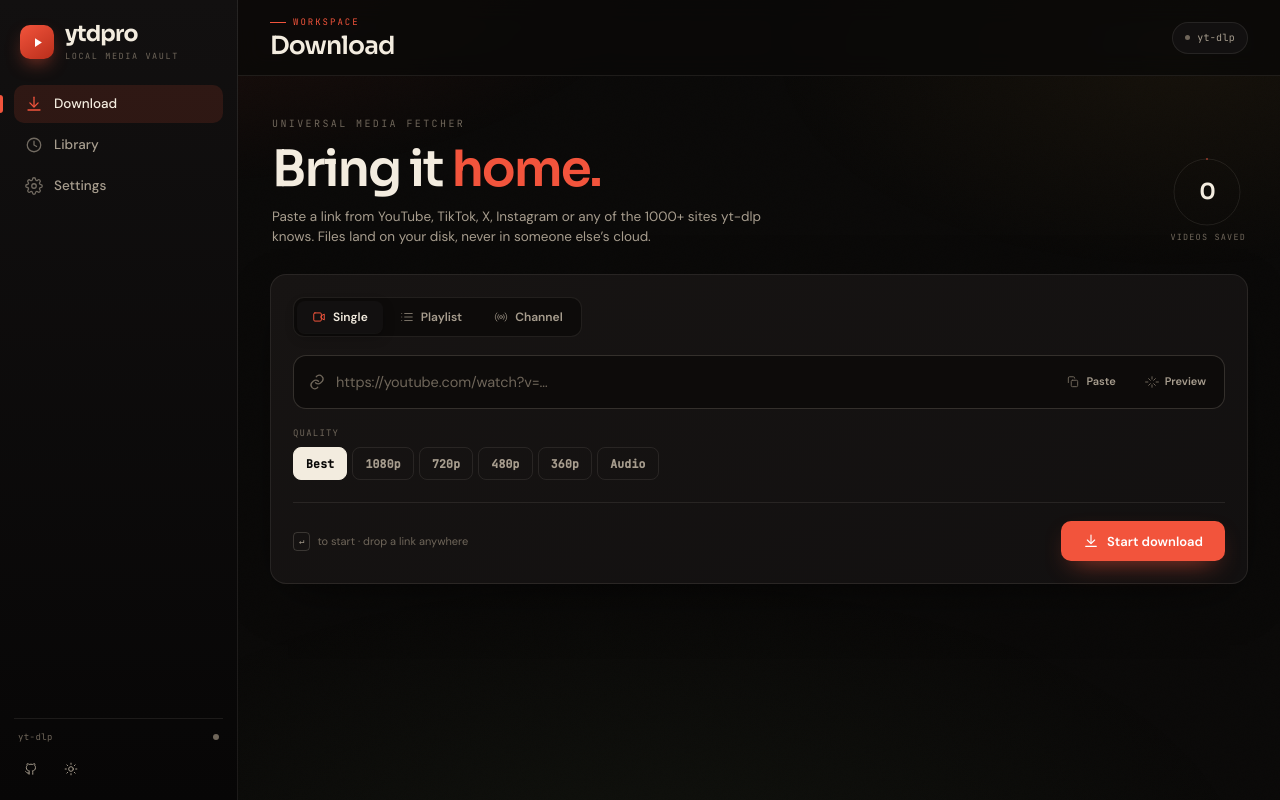
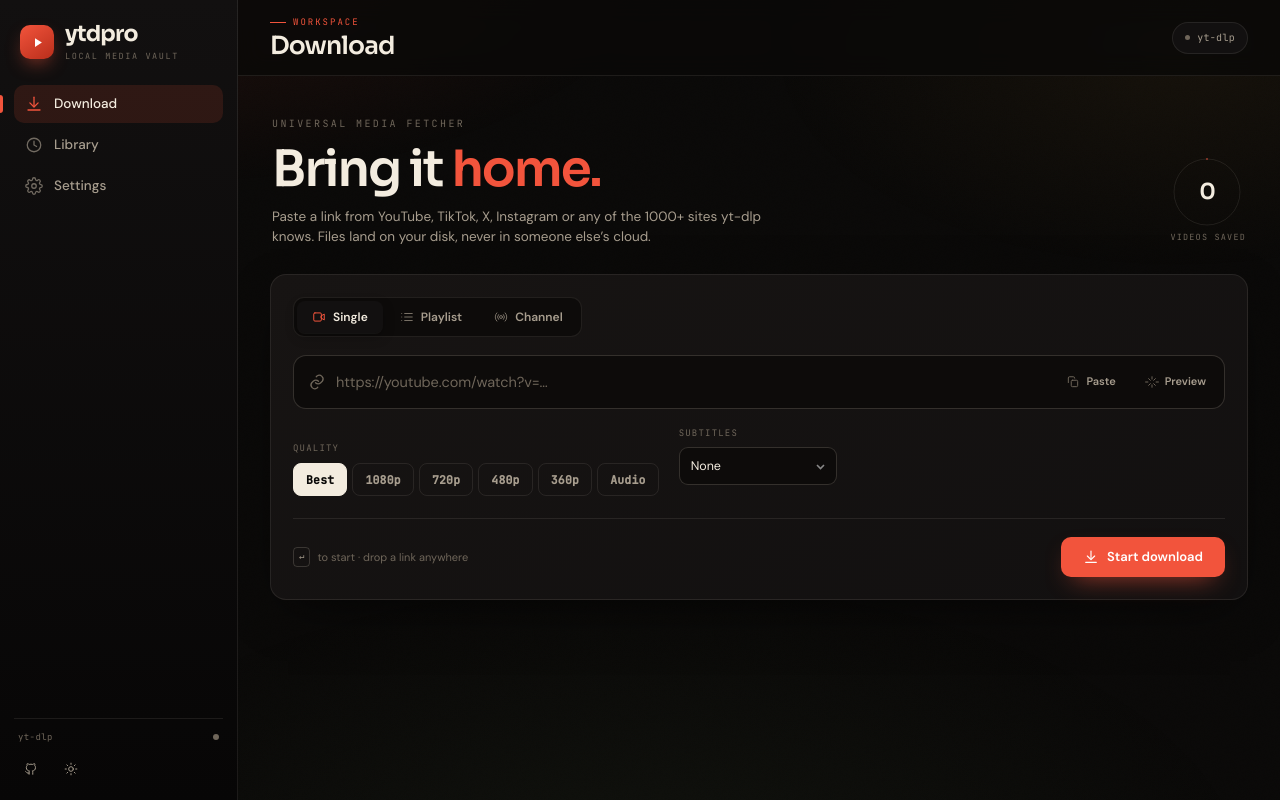
Before and after one commit to ethicalvulnlab/ytdpro, a Flask app: page / in a window 1280 px wide. Run offline with Flask 3, Linux system fonts and the light colour scheme; data that the repository does not hold is empty; some libraries are stand-ins or nearby versions.

Commit message:
feat: choose subtitles per download
- new subtitle selector in the download composer (common languages, all, custom codes)
- per-job subtitle setting is stored in the library and reused by relaunch/retry
- fix multi-language parsing (en,fr was previously treated as one code)
- download .vtt subtitles alongside the video; preview shows available languages
- global subtitle setting remains the default

```diff
--- a/server.py
+++ b/server.py
@@ -94,6 +94,31 @@ MODE_LABELS = {"single": "Single video", "playlist": "Playlist",
                "channel": "Channel", "retry": "Retry"}
 
 
+_SUBS_CODE_RE = re.compile(r"^[A-Za-z0-9][A-Za-z0-9_-]*$")
+
+
+def normalize_subs(value) -> str:
+    """Normalize a subtitle selection: '', 'all', or 'en,fr,ar'."""
+    if value is None:
+        return ""
+    text = str(value).strip()
+    if not text:
+        return ""
+    if text.lower() == "all":
+        return "all"
+    codes, seen = [], set()
+    for part in re.split(r"[,\s]+", text):
+        if not part:
+            continue
+        if len(part) > 24 or not _SUBS_CODE_RE.match(part):
+            raise ValueError(f"Invalid subtitle language code: {part}")
+        low = part.lower()
+        if low not in seen:
+            seen.add(low)
+            codes.append(low)
+    return ",".join(codes)
+
+
 def sanitize(name: str) -> str:
     return re.sub(r'[/:*?"<>|\\]+', '', str(name or '')).strip() or "untitled"
 
@@ -182,6 +207,7 @@ _JOB_COLUMNS = {
     "date_after": "TEXT",
     "date_before": "TEXT",
     "out_dir": "TEXT",
+    "subtitles": "TEXT",
 }
 
 
@@ -257,21 +283,21 @@ def _upsert_job(job: dict):
             "url": job.get("url"), "title": job.get("title"),
             "quality": job.get("quality"), "section": job.get("section"),
             "date_after": job.get("date_after"), "date_before": job.get("date_before"),
-            "out_dir": job.get("out_dir"),
+            "out_dir": job.get("out_dir"), "subtitles": job.get("subtitles"),
         }
         with _db() as db:
             db.execute("""INSERT INTO jobs
                 (job_id, ts, status, mode, total, completed, failed, error, updated_ts,
-                 url, title, quality, section, date_after, date_before, out_dir)
+                 url, title, quality, section, date_after, date_before, out_dir, subtitles)
                 VALUES (:job_id,:ts,:status,:mode,:total,:completed,:failed,:error,:updated_ts,
-                        :url,:title,:quality,:section,:date_after,:date_before,:out_dir)
+                        :url,:title,:quality,:section,:date_after,:date_before,:out_dir,:subtitles)
                 ON CONFLICT(job_id) DO UPDATE SET
                   status=excluded.status, mode=excluded.mode, total=excluded.total,
                   completed=excluded.completed, failed=excluded.failed, error=excluded.error,
                   updated_ts=excluded.updated_ts, url=excluded.url, title=excluded.title,
                   quality=excluded.quality, section=excluded.section,
                   date_after=excluded.date_after, date_before=excluded.date_before,
-                  out_dir=excluded.out_dir""", row)
+                  out_dir=excluded.out_dir, subtitles=excluded.subtitles""", row)
     except Exception as exc:
         log.debug("job upsert failed: %s", exc)
 
@@ -404,7 +430,8 @@ def _history_query(q: str = "", status: str = "", mode: str = "",
             "url": r["url"] or "", "title": r["title"] or "",
             "quality": r["quality"] or "", "section": r["section"] or "",
             "date_after": r["date_after"] or "", "date_before": r["date_before"] or "",
-            "out_dir": r["out_dir"] or "", "error": r["error"],
+            "out_dir": r["out_dir"] or "", "subtitles": r["subtitles"] or "",
+            "error": r["error"],
             "total_videos": r["total"] or len(vids),
             "completed_videos": done if vids else (r["completed"] or 0),
             "failed_videos": failed if vids else (r["failed"] or 0),
@@ -706,11 +733,14 @@ def run_pool(job_id: str, videos: list, base_opts: dict, ext: str = "mp4"):
 
 # ── yt-dlp option builder ─────────────────────────────────────────────────────
 def _base_opts(cfg: dict, quality: str, out: Path, mode: str,
-               archive: Path = None) -> dict:
+               archive: Path = None, subs: str = None) -> dict:
     fmt, ext = QUALITY_MAP.get(quality, QUALITY_MAP["best"])
     rate_limit = float(cfg.get("speed_limit_mbps", 0) or 0)
     cookies_browser = str(cfg.get("cookies_browser", "") or "").strip()
-    subs_lang = str(cfg.get("subtitles_lang", "") or "").strip()
+    try:
+        subs_lang = normalize_subs(subs if subs is not None else cfg.get("subtitles_lang", ""))
+    except ValueError:
+        subs_lang = ""
     spons = bool(cfg.get("sponsorblock", False))
 
     opts = dict(
@@ -738,8 +768,9 @@ def _base_opts(cfg: dict, quality: str, out: Path, mode: str,
         opts["cookiesfrombrowser"] = (cookies_browser,)
     if subs_lang:
         opts["writesubtitles"] = True
-        opts["subtitleslangs"] = ["all"] if subs_lang == "all" else [subs_lang]
         opts["writeautomaticsub"] = True
+        opts["subtitleslangs"] = ["all"] if subs_lang == "all" else subs_lang.split(",")
+        opts["subtitlesformat"] = "vtt/srt/best"
     if spons:
         opts["sponsorblock_remove"] = {"sponsor", "selfpromo", "interaction",
                                        "intro", "outro", "preview", "music_offtopic"}
@@ -752,7 +783,7 @@ def _base_opts(cfg: dict, quality: str, out: Path, mode: str,
 
 # ── Master job worker ─────────────────────────────────────────────────────────
 def run_job(job_id: str, mode: str, url: str, quality: str,
-            date_after: str, date_before: str, section: str):
+            date_after: str, date_before: str, section: str, subtitles: str = ""):
 
     cfg = get_cfg()
     dl_dir = Path(cfg["download_dir"]).expanduser()
@@ -783,7 +814,7 @@ def run_job(job_id: str, mode: str, url: str, quality: str,
                 "downloaded_bytes": 0, "total_bytes": 0, "error": None,
                 "retry_count": 0, "filepath": None, "filesize": 0,
             }]
-            base_opts, ext = _base_opts(cfg, quality, out, mode)
+            base_opts, ext = _base_opts(cfg, quality, out, mode, subs=subtitles)
             with jobs_lock:
                 jobs[job_id]["title"] = title
 
@@ -798,7 +829,7 @@ def run_job(job_id: str, mode: str, url: str, quality: str,
             out = dl_dir / "Playlists" / pl_title
             out.mkdir(parents=True, exist_ok=True)
             videos = scan_videos(job_id, url)
-            base_opts, ext = _base_opts(cfg, quality, out, mode)
+            base_opts, ext = _base_opts(cfg, quality, out, mode, subs=subtitles)
 
         elif mode == "channel":
             tab = {"videos": "/videos", "shorts": "/shorts",
@@ -829,7 +860,7 @@ def run_job(job_id: str, mode: str, url: str, quality: str,
                 db = to_ytdlp_date(date_before) if date_before else "today"
                 extra["daterange"] = yt_dlp.utils.DateRange(da, db)
             videos = scan_videos(job_id, dl_url, extra)
-            base_opts, ext = _base_opts(cfg, quality, out, mode, archive=archive)
+            base_opts, ext = _base_opts(cfg, quality, out, mode, archive=archive, subs=subtitles)
             if date_after:
                 da = to_ytdlp_date(date_after)
                 db = to_ytdlp_date(date_before) if date_before else "today"
@@ -1000,7 +1031,7 @@ def reset_settings():
 
 
 def _spawn_job(url: str, mode: str, quality: str, section: str,
-               date_after: str = "", date_before: str = "") -> str:
+               date_after: str = "", date_before: str = "", subtitles: str = "") -> str:
     job_id = _new_job_id()
     ts = int(time.time() * 1000)
     with jobs_lock:
@@ -1011,11 +1042,11 @@ def _spawn_job(url: str, mode: str, quality: str, section: str,
             "active_slots": 0, "max_concurrent": 0, "base_opts": {},
             "mode": mode, "url": url, "quality": quality, "section": section,
             "date_after": date_after, "date_before": date_before,
-            "title": "", "out_dir": "", "preview": {},
+            "subtitles": subtitles, "title": "", "out_dir": "", "preview": {},
         }
     _persist_job(job_id)
     threading.Thread(target=run_job,
-                     args=(job_id, mode, url, quality, date_after, date_before, section),
+                     args=(job_id, mode, url, quality, date_after, date_before, section, subtitles),
                      daemon=True).start()
     return job_id
 
@@ -1029,6 +1060,13 @@ def start_download():
     date_after  = (data.get("dateAfter") or "").strip()
     date_before = (data.get("dateBefore") or "").strip()
     section     = data.get("section", "videos")
+    if "subtitles" in data:
+        try:
+            subtitles = normalize_subs(data.get("subtitles"))
+        except ValueError as exc:
+            return jsonify({"error": str(exc)}), 400
+    else:
+        subtitles = normalize_subs(settings.get("subtitles_lang", ""))
 
     if not url:
         return jsonify({"error": "URL is required"}), 400
@@ -1041,7 +1079,7 @@ def start_download():
     if quality not in QUALITY_MAP:
         return jsonify({"error": f"Invalid quality: {quality}"}), 400
 
-    job_id = _spawn_job(url, mode, quality, section, date_after, date_before)
+    job_id = _spawn_job(url, mode, quality, section, date_after, date_before, subtitles)
     return jsonify({"jobId": job_id})
 
 
@@ -1219,6 +1257,8 @@ def get_info():
             info = ydl.extract_info(url, download=False)
         entries = info.get("entries") or []
         count = info.get("playlist_count") or (len(entries) if entries else 0)
+        manual_subs = sorted((info.get("subtitles") or {}).keys())
+        auto_subs = sorted((info.get("automatic_captions") or {}).keys())
         return jsonify({
             "title":       info.get("title") or info.get("playlist_title", ""),
             "channel":     info.get("channel") or info.get("uploader", ""),
@@ -1226,6 +1266,8 @@ def get_info():
             "duration":    info.get("duration", 0),
             "is_playlist": info.get("_type") == "playlist",
             "count":       count,
+            "subtitle_manual": manual_subs[:40],
+            "subtitle_auto":   auto_subs[:40],
         })
     except Exception as e:
         return jsonify({"error": str(e)}), 400
@@ -1390,7 +1432,8 @@ def history_relaunch(job_id):
     mode = row.get("mode") if row.get("mode") in ("single", "playlist", "channel") else "single"
     quality = row.get("quality") if row.get("quality") in QUALITY_MAP else "best"
     new_id = _spawn_job(url, mode, quality, row.get("section") or "videos",
-                        row.get("date_after") or "", row.get("date_before") or "")
+                        row.get("date_after") or "", row.get("date_before") or "",
+                        row.get("subtitles") or "")
     return jsonify({"jobId": new_id})
 
 
@@ -1416,7 +1459,7 @@ def history_retry_failed(job_id):
     except Exception as exc:
         return jsonify({"error": f"Cannot create {out}: {exc}"}), 400
     quality = row.get("quality") if row.get("quality") in QUALITY_MAP else "best"
-    base_opts, ext = _base_opts(cfg, quality, out, "retry")
+    base_opts, ext = _base_opts(cfg, quality, out, "retry", subs=row.get("subtitles") or "")
     videos = []
     for i, v in enumerate(failed, 1):
         videos.append({
--- a/templates/index.html
+++ b/templates/index.html
@@ -228,6 +228,7 @@ a{color:inherit;text-decoration:none;}
 .qchip{padding:7px 12px;border-radius:8px;border:1px solid var(--line);font-size:11.5px;font-weight:600;color:var(--ink-2);transition:.15s;font-family:var(--font-mono);letter-spacing:.2px;}
 .qchip:hover{border-color:var(--line-2);color:var(--ink);}
 .qchip.active{background:var(--ink);color:var(--bg);border-color:var(--ink);}
+.sub-hint{font-family:var(--font-mono);font-size:9px;color:var(--ink-3);margin-top:4px;max-width:230px;line-height:1.5;}
 .channel-opts{display:none;gap:14px;flex-wrap:wrap;margin-top:18px;padding-top:18px;border-top:1px dashed var(--line);}
 .channel-opts.show{display:flex;animation:view-in .3s both;}
 .inp{height:38px;padding:0 11px;border-radius:9px;border:1px solid var(--line-2);background:var(--sunk);color:var(--ink);font-size:12.5px;outline:none;transition:.15s;}
@@ -647,6 +648,31 @@ input[type=range]{flex:1;accent-color:var(--accent);height:3px;}
                   <button class="qchip" data-quality="audio" data-i18n="q.audio">Audio</button>
                 </div>
               </div>
+              <div class="field">
+                <label data-i18n="subs.label">Subtitles</label>
+                <select class="inp" id="subs-sel" onchange="onSubsChange()" style="min-width:158px">
+                  <option value="" data-i18n="subs.none">None</option>
+                  <option value="en">English</option>
+                  <option value="fr">Français</option>
+                  <option value="ar">العربية</option>
+                  <option value="es">Español</option>
+                  <option value="de">Deutsch</option>
+                  <option value="tr">Türkçe</option>
+                  <option value="pt">Português</option>
+                  <option value="ru">Русский</option>
+                  <option value="hi">हिन्दी</option>
+                  <option value="zh">中文</option>
+                  <option value="ja">日本語</option>
+                  <option value="ko">한국어</option>
+                  <option value="all" data-i18n="subs.all">All languages</option>
+                  <option value="custom" data-i18n="subs.custom">Custom…</option>
+                </select>
+                <div class="sub-hint" id="subs-hint"></div>
+              </div>
+              <div class="field" id="subs-custom-wrap" style="display:none">
+                <label data-i18n="subs.codes">Language codes</label>
+                <input class="inp" id="subs-custom" placeholder="en,fr,ar" style="width:150px">
+              </div>
             </div>
 
             <div class="channel-opts" id="ch-opts">
@@ -765,6 +791,17 @@ input[type=range]{flex:1;accent-color:var(--accent);height:3px;}
                   <select class="inp" id="s-subs">
                     <option value="" data-i18n="subs.none">None</option>
                     <option value="en" data-i18n="subs.en">English</option>
+                    <option value="fr">Français</option>
+                    <option value="ar">العربية</option>
+                    <option value="es">Español</option>
+                    <option value="de">Deutsch</option>
+                    <option value="tr">Türkçe</option>
+                    <option value="pt">Português</option>
+                    <option value="ru">Русский</option>
+                    <option value="hi">हिन्दी</option>
+                    <option value="zh">中文</option>
+                    <option value="ja">日本語</option>
+                    <option value="ko">한국어</option>
                     <option value="all" data-i18n="subs.all">All languages</option>
                   </select>
                 </div>
@@ -896,6 +933,8 @@ en: {
   'act.openfolder':'Open folder','act.retryfailed':'Retry failed','act.openfile':'Open file',
   'act.cancel':'Cancel','act.close':'Close','act.confirm':'Confirm','act.gotit':'Got it',
   'lb.quality':'Quality','lb.section':'Section','lb.after':'Published after','lb.before':'Published before',
+  'subs.label':'Subtitles','subs.all':'All languages','subs.custom':'Custom…','subs.codes':'Language codes',
+  'subs.available':'Available: {langs}','subs.auto':'Auto captions: {langs}','subs.tip':'Writes .vtt files next to the video.',
   'q.best':'Best','q.audio':'Audio','q.audio.mp3':'Audio only (mp3)',
   'sec.videos':'Videos','sec.shorts':'Shorts','sec.streams':'Streams','sec.all':'Everything',
   'hint.start':'to start · drop a link anywhere',
@@ -966,6 +1005,8 @@ fr: {
   'act.openfolder':'Dossier','act.retryfailed':'Réessayer les échecs','act.openfile':'Ouvrir le fichier',
   'act.cancel':'Annuler','act.close':'Fermer','act.confirm':'Confirmer','act.gotit':'Compris',
   'lb.quality':'Qualité','lb.section':'Section','lb.after':'Publié après','lb.before':'Publié avant',
+  'subs.label':'Sous-titres','subs.all':'Toutes les langues','subs.custom':'Personnalisé…','subs.codes':'Codes de langue',
+  'subs.available':'Disponibles : {langs}','subs.auto':'Sous-titres auto : {langs}','subs.tip':'Crée des fichiers .vtt à côté de la vidéo.',
   'q.best':'Meilleure','q.audio':'Audio','q.audio.mp3':'Audio seul (mp3)',
   'sec.videos':'Vidéos','sec.shorts':'Shorts','sec.streams':'Directs','sec.all':'Tout',
   'hint.start':'pour lancer · déposez un lien n\u2019importe où',
@@ -1036,6 +1077,8 @@ ar: {
   'act.openfolder':'المجلد','act.retryfailed':'إعادة الفاشلة','act.openfile':'فتح الملف',
   'act.cancel':'إلغاء','act.close':'إغلاق','act.confirm':'تأكيد','act.gotit':'حسنًا',
   'lb.quality':'الجودة','lb.section':'القسم','lb.after':'نُشر بعد','lb.before':'نُشر قبل',
+  'subs.label':'الترجمات','subs.all':'كل اللغات','subs.custom':'مخصص…','subs.codes':'رموز اللغة',
+  'subs.available':'المتاح: {langs}','subs.auto':'ترجمات تلقائية: {langs}','subs.tip':'ينشئ ملفات .vtt بجانب الفيديو.',
   'q.best':'الأفضل','q.audio':'صوت','q.audio.mp3':'صوت فقط (mp3)',
   'sec.videos':'الفيديوهات','sec.shorts':'المقاطع','sec.streams':'البث','sec.all':'الكل',
   'hint.start':'للبدء · أفلت رابطًا في أي مكان',
@@ -1218,6 +1261,16 @@ function currentQuality(){
 function setQuality(q){
   $$('.qchip').forEach(c => c.classList.toggle('active', c.dataset.quality === q));
 }
+function onSubsChange(){
+  const v = $('#subs-sel').value;
+  const wrap = $('#subs-custom-wrap');
+  wrap.style.display = v === 'custom' ? '' : 'none';
+  if(v === 'custom') $('#subs-custom').focus();
+}
+function getSubs(){
+  const v = $('#subs-sel').value;
+  return v === 'custom' ? $('#subs-custom').value.trim() : v;
+}
 
 let previewTimer = null;
 function onUrlInput(){
@@ -1250,6 +1303,11 @@ async function fetchPreview(){
       img.onerror = () => { img.style.display = 'none'; };
       w.replaceChildren(img);
     }
+    const hint = $('#subs-hint');
+    const manual = d.subtitle_manual || [], auto = d.subtitle_auto || [];
+    if(manual.length) hint.textContent = t('subs.available', {langs: manual.slice(0, 8).join(', ')});
+    else if(auto.length) hint.textContent = t('subs.auto', {langs: auto.slice(0, 8).join(', ')});
+    else hint.textContent = '';
     if(d.is_playlist && uiMode === 'single') setMode('playlist');
   }catch(e){ toast(t('toast.preview'), true); }
   btn.disabled = false;
@@ -1275,7 +1333,8 @@ async function startDownload(){
         url, mode: uiMode, quality: currentQuality(),
         dateAfter: $('#date-after').value || '',
         dateBefore: $('#date-before').value || '',
-        section: $('#section-sel').value
+        section: $('#section-sel').value,
+        subtitles: getSubs()
       })});
     createJobPanel({id: d.jobId, ts: Date.now(), status: 'queued', mode: uiMode, title: '', videos: [],
                     total_videos: 0, completed_videos: 0, failed_videos: 0, scan_count: 0});
@@ -1637,6 +1696,7 @@ function renderHistory(){
     const bits = [];
     bits.push(`<span><svg class="ic"><use href="#i-film"/></svg>${esc(modeLabel)}</span>`);
     if(j.quality) bits.push(`<span>${esc(j.quality)}</span>`);
+    if(j.subtitles) bits.push(`<span>CC ${esc(j.subtitles)}</span>`);
     if(j.total_videos) bits.push(`<span>${esc(j.total_videos === 1 ? t('hist.video.one') : t('hist.videos', {n:j.total_videos}))}</span>`);
     if(j.size_bytes) bits.push(`<span>${esc(fmtBytes(j.size_bytes))}</span>`);
     if(j.duration) bits.push(`<span>${esc(fmtDur(j.duration))}</span>`);
```
Also changed, not shown: tests/test_server.py (+37 -3 lines), README.md.
